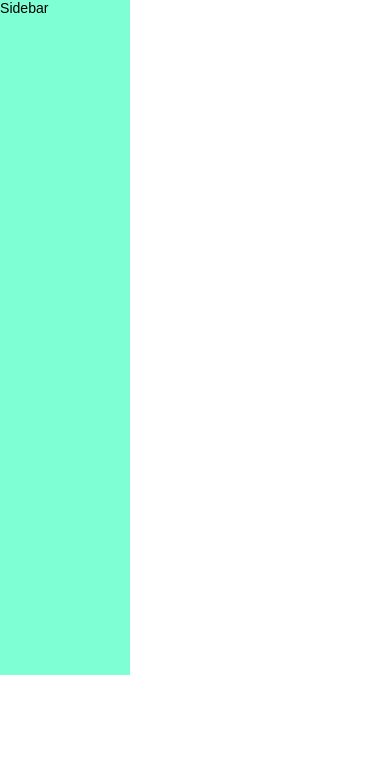
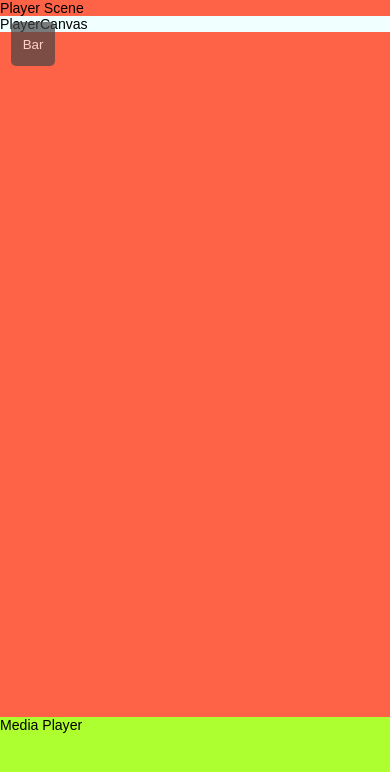
Before and after one commit to N-bred/react-music-player, a React (Create React App) app: page / in a window 390 px wide. Shown: the top 772 px of the page. Built offline with nearby package versions, Linux system fonts and the light colour scheme.

Commit message:
Added responsive sidebar

```diff
--- a/src/SecondDevelopment/App.js
+++ b/src/SecondDevelopment/App.js
@@ -1,12 +1,19 @@
 import React from 'react'
 import Ui from './components/UI/Ui'
 import Sidebar from './components/Sidebar/Sidebar'
+import MediaPlayer from './components/MediaPlayer/MediaPlayer'
+import PlayerScene from './components/PlayerScene/PlayerScene'
+import PlayerCanvas from './components/PlayerCanvas/PlayerCanvas'
 
 function App() {
   return (
     <div>
       <Ui>
-        <Sidebar />
+        <Sidebar className='sidebar' />
+        <PlayerScene className='player-scene'>
+          <PlayerCanvas />
+        </PlayerScene>
+        <MediaPlayer className='media-player' />
       </Ui>
     </div>
   )
--- /dev/null
+++ b/src/SecondDevelopment/components/MediaPlayer/MediaPlayer.jsx
@@ -0,0 +1,17 @@
+import React from 'react'
+import styled from 'styled-components'
+
+function MediaPlayer(props) {
+  return (
+    <StyledMediaPlayer {...props}>
+      <p>Media Player</p>
+    </StyledMediaPlayer>
+  )
+}
+
+const StyledMediaPlayer = styled.div`
+  width: 100%;
+  background-color: greenyellow;
+`
+
+export default MediaPlayer
--- /dev/null
+++ b/src/SecondDevelopment/components/PlayerCanvas/PlayerCanvas.jsx
@@ -0,0 +1,17 @@
+import React from 'react'
+import styled from 'styled-components'
+
+function PlayerCanvas(props) {
+  return (
+    <StyledPlayerCanvas>
+      <p>PlayerCanvas</p>
+    </StyledPlayerCanvas>
+  )
+}
+
+const StyledPlayerCanvas = styled.div`
+  width: 100%;
+  background-color: azure;
+`
+
+export default PlayerCanvas
--- /dev/null
+++ b/src/SecondDevelopment/components/PlayerScene/PlayerScene.jsx
@@ -0,0 +1,18 @@
+import React from 'react'
+import styled from 'styled-components'
+
+function PlayerScene(props) {
+  return (
+    <StyledPlayerScene className={props.className}>
+      <p>Player Scene</p>
+      {props.children}
+    </StyledPlayerScene>
+  )
+}
+
+const StyledPlayerScene = styled.div`
+  width: 100%;
+  background-color: tomato;
+`
+
+export default PlayerScene
--- a/src/SecondDevelopment/components/Sidebar/Sidebar.jsx
+++ b/src/SecondDevelopment/components/Sidebar/Sidebar.jsx
@@ -1,8 +1,17 @@
-import React from 'react'
+import React, { useState } from 'react'
 import styled from 'styled-components'
 function Sidebar(props) {
+  const [isShowing, setIsShowing] = useState(false)
+
+  const handleButtonClick = () => {
+    setIsShowing(!isShowing)
+  }
+
   return (
-    <StyledSidebar>
+    <StyledSidebar {...props} isShowing={isShowing}>
+      <button className='change-button' onClick={handleButtonClick}>
+        Bar
+      </button>
       <p>Sidebar</p>
     </StyledSidebar>
   )
@@ -11,6 +20,43 @@ function Sidebar(props) {
 const StyledSidebar = styled.div`
   width: 100%;
   background-color: aquamarine;
+  position: relative;
+
+  .change-button {
+    opacity: 0;
+    pointer-events: none;
+    width: 5rem;
+    height: 5rem;
+    transition: 0.3s opacity ease-in-out;
+    background: #444;
+    color: #fff;
+    border-radius: 5px;
+    position: absolute;
+    cursor: pointer;
+    top: 2.5rem;
+    outline: none;
+    border: none;
+
+    &:hover {
+      opacity: 1;
+      color: var(--primary);
+    }
+  }
+
+  @media only screen and (max-width: 768px) {
+    transform: ${(props) => (props.isShowing ? 'translate(0,0)' : 'translate(-100%,0)')};
+    .change-button {
+      opacity: 0.7;
+      pointer-events: all;
+      right: -20%;
+    }
+  }
+
+  @media only screen and (max-width: 400px) {
+    .change-button {
+      right: -25%;
+    }
+  }
 `
 
 export default Sidebar
--- a/src/SecondDevelopment/components/UI/Ui.jsx
+++ b/src/SecondDevelopment/components/UI/Ui.jsx
@@ -9,8 +9,45 @@ const GridUi = styled.div`
   width: 100%;
   height: 100vh;
   display: grid;
-  grid-template-columns: 1fr 2fr;
-  grid-template-rows: 4fr 1fr;
+  grid-template-columns: minmax(35rem, auto) 1fr;
+  grid-template-rows: 85vh 1fr;
+
+  .sidebar {
+    grid-column: 1;
+    grid-row: 1;
+  }
+
+  .player-scene {
+    grid-column: 2;
+    grid-row: 1;
+  }
+
+  .media-player {
+    grid-column: 1 / -1;
+    grid-row: 2;
+  }
+
+  @media only screen and (max-width: 768px) {
+    grid-template-columns: 1fr;
+    grid-template-rows: 85vh 1fr;
+
+    .sidebar {
+      transition: transform 0.3s ease-in-out;
+      position: absolute;
+      height: 85vh;
+      width: 35rem;
+    }
+    .player-scene {
+      grid-column: 1/-1;
+      grid-row: 1;
+    }
+  }
+
+  @media only screen and (max-width: 400px) {
+    .sidebar {
+      width: 25rem;
+    }
+  }
 `
 
 export default Ui
```
